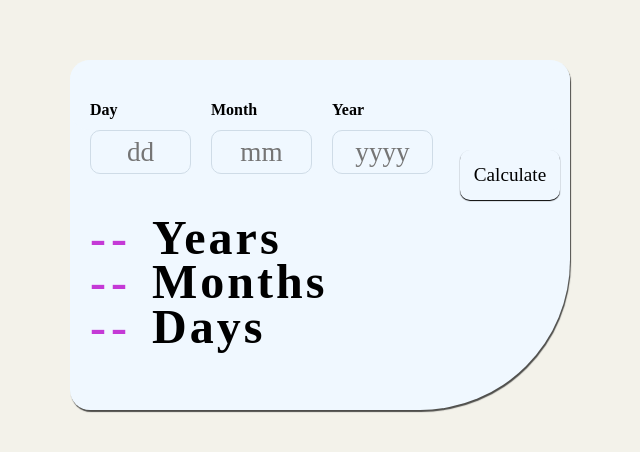
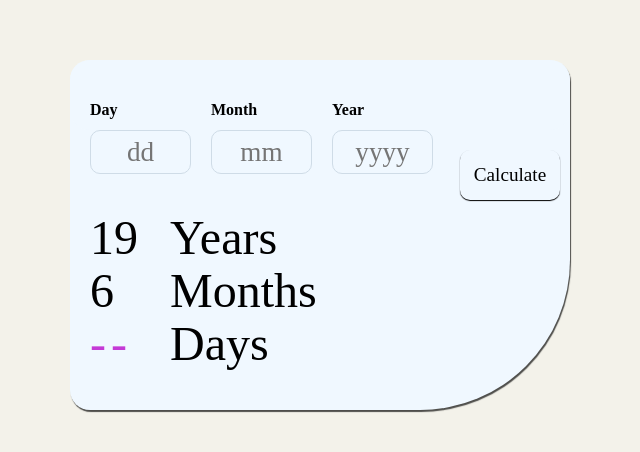
Before and after one commit to Alim1899/age-calculator, a React (Create React App) app: page / in a window 1280 px wide. Shown: the part 130-582 px from the top of the page, without its empty margins (320-960 px from the left). Built offline with nearby package versions, Linux system fonts and the light colour scheme.

Commit message:
Completed styling UI

```diff
--- a/public/index.html
+++ b/public/index.html
@@ -10,34 +10,14 @@
       content="Web site created using create-react-app"
     />
     <link rel="apple-touch-icon" href="%PUBLIC_URL%/logo192.png" />
-    <!--
-      manifest.json provides metadata used when your web app is installed on a
-      user's mobile device or desktop. See https://developers.google.com/web/fundamentals/web-app-manifest/
-    -->
+
     <link rel="manifest" href="%PUBLIC_URL%/manifest.json" />
-    <!--
-      Notice the use of %PUBLIC_URL% in the tags above.
-      It will be replaced with the URL of the `public` folder during the build.
-      Only files inside the `public` folder can be referenced from the HTML.
 
-      Unlike "/favicon.ico" or "favicon.ico", "%PUBLIC_URL%/favicon.ico" will
-      work correctly both with client-side routing and a non-root public URL.
-      Learn how to configure a non-root public URL by running `npm run build`.
-    -->
-    <title>React App</title>
+    <title>Age Calculator</title>
   </head>
   <body>
     <noscript>You need to enable JavaScript to run this app.</noscript>
     <div id="root"></div>
-    <!--
-      This HTML file is a template.
-      If you open it directly in the browser, you will see an empty page.
 
-      You can add webfonts, meta tags, or analytics to this file.
-      The build step will place the bundled scripts into the <body> tag.
-
-      To begin the development, run `npm start` or `yarn start`.
-      To create a production bundle, use `npm run build` or `yarn build`.
-    -->
   </body>
 </html>
--- a/src/components/UI/Calculated.js
+++ b/src/components/UI/Calculated.js
@@ -1,11 +1,31 @@
 import React from "react";
-import classes from './Calculated.module.css';
+import classes from "./Calculated.module.css";
 const Calculated = (props) => {
-  return <div className={classes.list}>
-    <h2><span>{props.year?props.year:'--'}</span>Years</h2>
-    <h2><span>{props.month?props.month:'--'}</span>Months</h2>
-    <h2><span>{props.day?props.day:'--'}</span>Days</h2>
-  </div>;
+  return (
+    <div className={classes.list}>
+      {props.year ? (
+        <p className={classes.succes}><span>{props.year} </span>Years</p>
+      ) : (
+        <p className={classes.notSucces}>
+          <span >--</span>Years
+        </p>
+      )}
+      {props.month ? (
+        <p className={classes.succes}><span >{props.month} </span>Months</p>
+      ) : (
+        <p className={classes.notSucces}>
+          <span >--</span>Months
+        </p>
+      )}
+      {props.day ? (
+        <p className={classes.succes}><span >{props.day} </span>Days</p>
+      ) : (
+        <p className={classes.notSucces}>
+          <span >--</span>Days
+        </p>
+      )}
+    </div>
+  );
 };
 
 export default Calculated;
--- a/src/components/UI/Calculated.module.css
+++ b/src/components/UI/Calculated.module.css
@@ -1,24 +1,29 @@
 .list{
     background-color: aliceblue;
     width: 70%;
-
     margin-top: 130px;
     margin-left: 20px;
     font-size: larger;
 }
-.list>h2, .list>h2>span{
+.list>p, .list>p>span{
     background-color: aliceblue;
 }
-.list>h2{
+.list>p{
     margin-top: -50px;
     font-size: 3rem;
-    letter-spacing:3px;
 }
-.list>h2>span{
+.notSucces>span{
+    display: block;
     letter-spacing:5px;
-    padding-right: 20px;
     font-size: 3rem;
     color: rgb(196, 58, 214);
-    text-decoration: dashed;
+}
 
+.succes,.notSucces{
+    color: black;
+   display: flex;
 }
+.succes>span, .notSucces>span{
+    display: block;
+     width: 80px;
+}
--- a/src/components/UI/Content.js
+++ b/src/components/UI/Content.js
@@ -6,7 +6,7 @@ const Content = (props) => {
   return (
     <div className={classes.content}>
       <Form />
-      <Calculated/>
+      <Calculated year='19' month='6' />
     </div>
   );
 };
```
